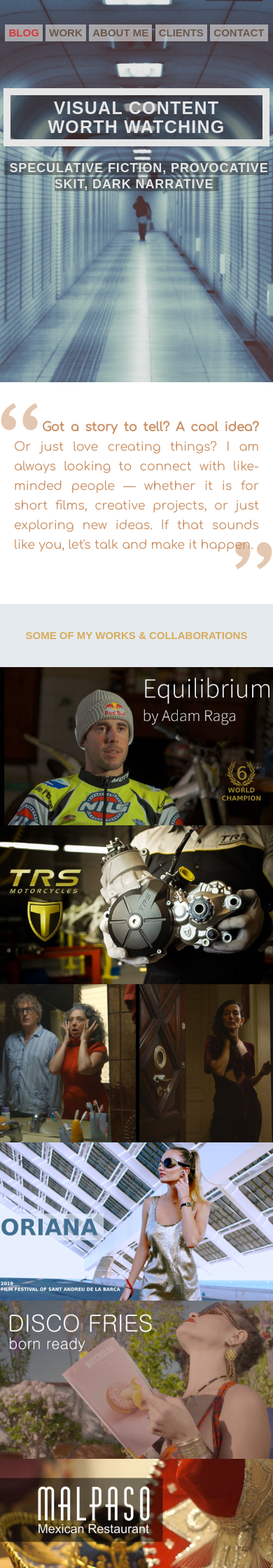
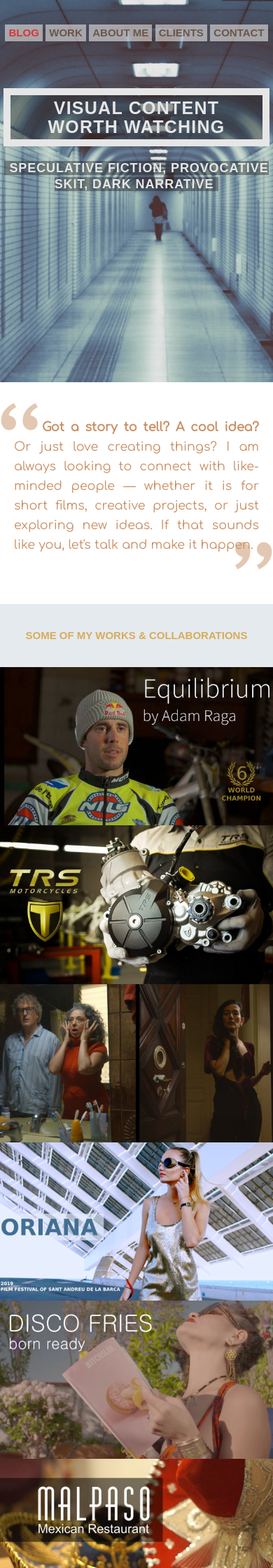
Before and after one commit to fabriziotappero/focusaway.com, a Jekyll site: the page built from index.html, in a window 390 px wide. Shown: the top 2240 px of the page at 70% size. Built offline with Jekyll 4.4.1, drawn with Linux system fonts in a browser that asks for light colours; some web fonts are replaced.

Commit message:
Update _header.sass

```diff
--- a/assets/css/3-sections/_header.sass
+++ b/assets/css/3-sections/_header.sass
@@ -1,7 +1,7 @@
 header
   @extend %background-image
   background:
-    position: 5px 0px, 50% 50%
+    position: 5px 0px, 45% 50%
     //image: url(../img/#{$logo-path}), url(../img/#{$hero-path})
     image: none, url(../img/#{$hero-path})
     blend-mode: normal, normal
@@ -60,7 +60,6 @@
       padding: 0.2em 0.5em
       border: white solid 10px
       background-color: rgba(black,0.4)
-      //box-shadow: rgba(white,0.2) 1px 1px, rgba(white,0.2) -1px -1px
 
   .kicker
     @extend %small-bold
@@ -70,14 +69,13 @@
     line-height: 1.3
     font-size: 18px
     span
-      //text-shadow: rgba(grey,0.8) 1px 1px, rgba(grey,0.8) -1px -1px
       padding: 0 7px 0 7px
       background-color: rgba(black,0.4)
 
 @media (max-width: 640px)
   header
     background:
-      position: 5px 0px, 50% 50%
+      position: 5px 0px, 47% 50%
       image: none, url(../img/#{$hero-path})
     padding-bottom: 250px
 
@@ -107,9 +105,6 @@
     margin: 0
     margin-bottom: 5px
     position: relative
-    // .IN-widget
-    //   vertical-align: bottom !important
-    //   height: 25px
   .icon-share
     color: white
     +size(35px)
```
